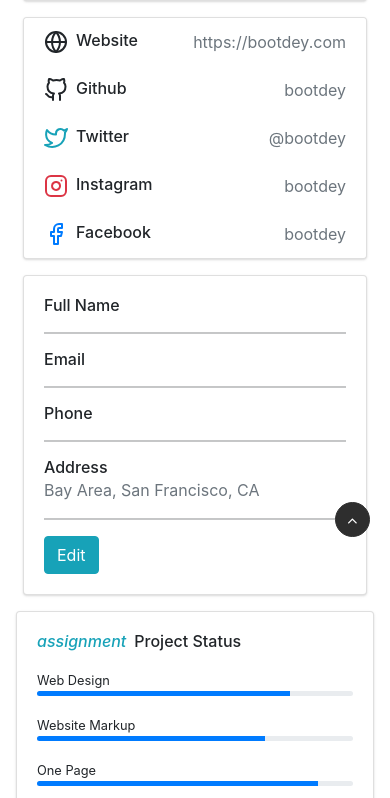
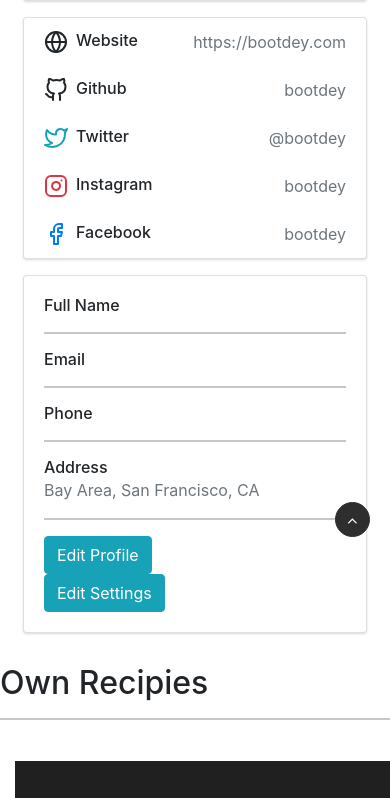
Before and after one commit to amalpmathews2003/Recipie-Website, a Django app: page /profile in a window 390 px wide. Shown: the part 287-1085 px from the top of the page. Run offline with Django 3.2, Linux system fonts and the light colour scheme; some libraries are stand-ins or nearby versions.

Commit message:
Update profile.html

```diff
--- a/website_app/templates/website_app/profile.html
+++ b/website_app/templates/website_app/profile.html
@@ -149,68 +149,18 @@
                   <hr>
                   <div class="row">
                     <div class="col-sm-12">
-                      <a class="btn btn-info " href="{% url 'edit-user-profile'  %}">Edit </a>
+                      <a class="btn btn-info " href="{% url 'edit-user-profile' user.profile.id %}">Edit Profile</a>
+                    </div>
+                  </div>
+                  <div class="row">
+                    <div class="col-sm-12">
+                      <a class="btn btn-info " href="{% url 'edit-user-settings' user.profile.id %}">Edit Settings</a>
                     </div>
                   </div>
                 </div>
               </div>
 
-              <div class="row gutters-sm">
-                <div class="col-sm-6 mb-3">
-                  <div class="card h-100">
-                    <div class="card-body">
-                      <h6 class="d-flex align-items-center mb-3"><i class="material-icons text-info mr-2">assignment</i>Project Status</h6>
-                      <small>Web Design</small>
-                      <div class="progress mb-3" style="height: 5px">
-                        <div class="progress-bar bg-primary" role="progressbar" style="width: 80%" aria-valuenow="80" aria-valuemin="0" aria-valuemax="100"></div>
-                      </div>
-                      <small>Website Markup</small>
-                      <div class="progress mb-3" style="height: 5px">
-                        <div class="progress-bar bg-primary" role="progressbar" style="width: 72%" aria-valuenow="72" aria-valuemin="0" aria-valuemax="100"></div>
-                      </div>
-                      <small>One Page</small>
-                      <div class="progress mb-3" style="height: 5px">
-                        <div class="progress-bar bg-primary" role="progressbar" style="width: 89%" aria-valuenow="89" aria-valuemin="0" aria-valuemax="100"></div>
-                      </div>
-                      <small>Mobile Template</small>
-                      <div class="progress mb-3" style="height: 5px">
-                        <div class="progress-bar bg-primary" role="progressbar" style="width: 55%" aria-valuenow="55" aria-valuemin="0" aria-valuemax="100"></div>
-                      </div>
-                      <small>Backend API</small>
-                      <div class="progress mb-3" style="height: 5px">
-                        <div class="progress-bar bg-primary" role="progressbar" style="width: 66%" aria-valuenow="66" aria-valuemin="0" aria-valuemax="100"></div>
-                      </div>
-                    </div>
-                  </div>
-                </div>
-                <div class="col-sm-6 mb-3">
-                  <div class="card h-100">
-                    <div class="card-body">
-                      <h6 class="d-flex align-items-center mb-3"><i class="material-icons text-info mr-2">assignment</i>Project Status</h6>
-                      <small>Web Design</small>
-                      <div class="progress mb-3" style="height: 5px">
-                        <div class="progress-bar bg-primary" role="progressbar" style="width: 80%" aria-valuenow="80" aria-valuemin="0" aria-valuemax="100"></div>
-                      </div>
-                      <small>Website Markup</small>
-                      <div class="progress mb-3" style="height: 5px">
-                        <div class="progress-bar bg-primary" role="progressbar" style="width: 72%" aria-valuenow="72" aria-valuemin="0" aria-valuemax="100"></div>
-                      </div>
-                      <small>One Page</small>
-                      <div class="progress mb-3" style="height: 5px">
-                        <div class="progress-bar bg-primary" role="progressbar" style="width: 89%" aria-valuenow="89" aria-valuemin="0" aria-valuemax="100"></div>
-                      </div>
-                      <small>Mobile Template</small>
-                      <div class="progress mb-3" style="height: 5px">
-                        <div class="progress-bar bg-primary" role="progressbar" style="width: 55%" aria-valuenow="55" aria-valuemin="0" aria-valuemax="100"></div>
-                      </div>
-                      <small>Backend API</small>
-                      <div class="progress mb-3" style="height: 5px">
-                        <div class="progress-bar bg-primary" role="progressbar" style="width: 66%" aria-valuenow="66" aria-valuemin="0" aria-valuemax="100"></div>
-                      </div>
-                    </div>
-                  </div>
-                </div>
-              </div>
+
 
 
 
@@ -221,12 +171,15 @@
     </div>
 
 
-user {{user}}<br>
-user.first_name {{user.first_name}}<br>
-user.last_name {{user.last_name}}<br>
-user.email {{user.email}}<br>
-user.username {{user.username}}<br>
-user.profile.user {{user.profile.user}}<br>
-user.profile.profile_pic {{user.profile.profile_pic}}<br>
-user.profile.phone {{user.profile.phone}}<br>
+
+<h2>Own Recipies</h2>
+<hr>
+{% if own_recipies %}
+<div class="card-deck">
+  {% for recipie in own_recipies %}
+   {% include 'website_app/cards.html' %}
+  {% endfor %}
+ </div>
+{% endif %}
+
 {% endblock %}
```
